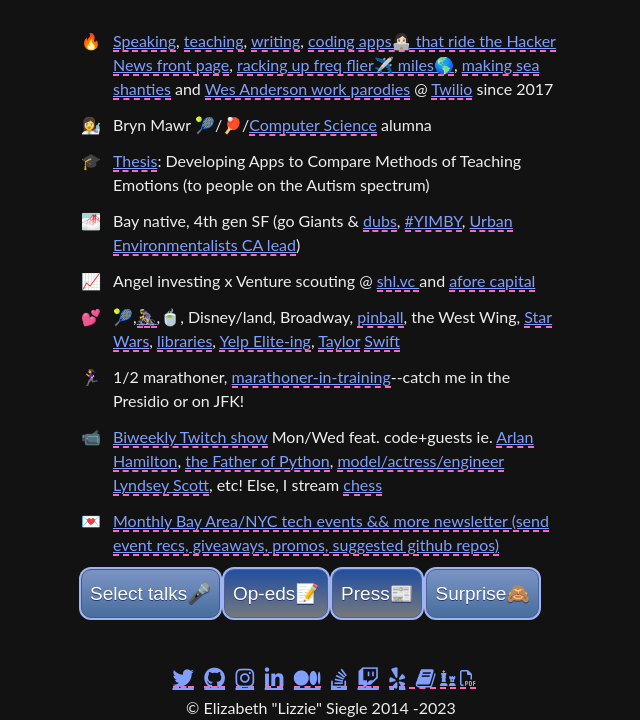
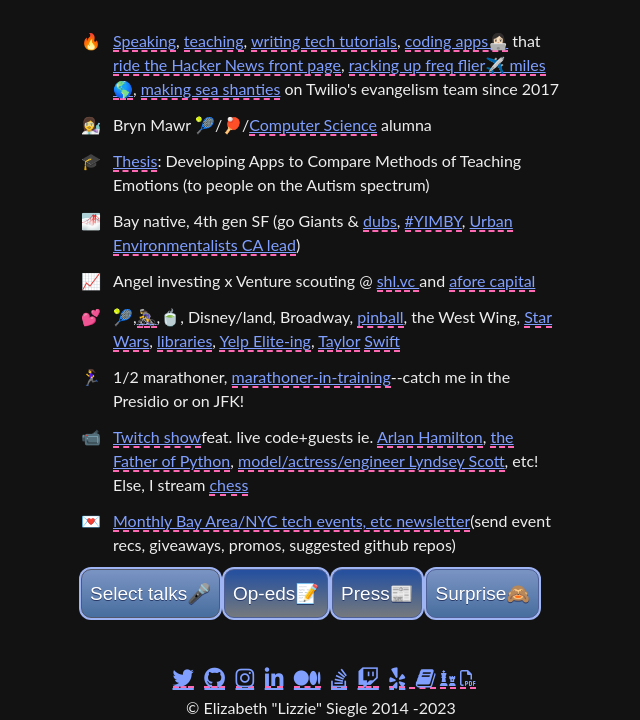
Before and after one commit to elizabethsiegle/elizabethsiegle.github.io, a plain HTML site: page index.html in a window 1280 px wide. Shown: the part 560-1280 px from the top of the page, without its empty margins (319-959 px from the left). Drawn offline with nearby package versions, Linux system fonts and the light colour scheme; a script that the page names is missing.

Commit message:
clean up links

```diff
--- a/index.html
+++ b/index.html
@@ -48,7 +48,7 @@
           </h1>
           <img class="circle" src="https://github.com/elizabethsiegle/tfjs-obj-detection-twilio-video-serverless/raw/main/bbox.gif" height="100%" width="100%" />
       <ul>
-        <li class="evangelizing"><a href = "https://www.slideshare.net/ElizabethLizzieSiegl" target="_blank" onclick="analytics.track('slideshare button clicked');">Speaking</a>, <a href ="https://ahoy.twilio.com/buildyourtwilioapp"onclick="analytics.track('build your twilio app button clicked');" target="_blank">teaching</a>, <a href = "https://www.twilio.com/blog/author/lsiegle" target="_blank">writing</a>, <a href = "https://github.com/elizabethsiegle" target="_blank" onclick="analytics.track('github profile button clicked');">coding apps👩🏻‍💻 that ride the Hacker News front page</a>, <a href ="https://demo.twilio.com/docs/classic.mp3" target="_blank" onclick="analytics.track('someone got rickrolled on your site');">racking up freq flier✈️ miles🌎</a>, <a href="https://www.tiktok.com/@lizziepikachu/video/6956720566501903622" target="_blank" onclick="analytics.track('sea shanty tiktok clicked');">making sea shanties</a> and <a href="https://www.instagram.com/p/Cr3_6fYMNhw" target="_blank">Wes Anderson work parodies</a> @ <a href="https://demo.twilio.com/docs/classic.mp3" target="_blank" onclick="analytics.track('someone clicked the Twilio link');">Twilio</a> since 2017</li>
+        <li class="evangelizing"><a href = "https://www.slideshare.net/ElizabethLizzieSiegl" target="_blank" onclick="analytics.track('slideshare button clicked');">Speaking</a>, <a href ="https://ahoy.twilio.com/buildyourtwilioapp"onclick="analytics.track('build your twilio app button clicked');" target="_blank">teaching</a>, <a href = "https://www.twilio.com/blog/author/lsiegle" target="_blank">writing tech tutorials</a>, <a href = "https://github.com/elizabethsiegle" target="_blank" onclick="analytics.track('github profile button clicked');">coding apps👩🏻‍💻</a> that <a href="https://news.ycombinator.com/item?id=26175894">ride the Hacker News front page</a>, <a href ="https://demo.twilio.com/docs/classic.mp3" target="_blank" onclick="analytics.track('someone got rickrolled on your site');">racking up freq flier✈️ miles🌎</a>, <a href="https://www.tiktok.com/@lizziepikachu/video/6956720566501903622" target="_blank" onclick="analytics.track('sea shanty tiktok clicked');">making sea shanties</a> on Twilio's evangelism team since 2017</li>
         <li class="studied">Bryn Mawr 🎾/🏓/<a href="https://cs.brynmawr.edu" onclick="analytics.track('bryn mawr cs button clicked');" target="_blank">Computer Science</a> alumna</li>
         <li class = "thesis">
             <a href="https://elizabethsiegle.github.io/thesis" onclick="analytics.track('thesis button clicked');" target="_blank">Thesis</a>: Developing Apps to Compare Methods of Teaching Emotions (to people on the Autism spectrum)</li>
@@ -56,8 +56,8 @@
         <li class = "scout">Angel investing x Venture scouting @ <a href = "https://shl.vc" onclick="analytics.track('shl.vc button clicked');" target="_blank">shl.vc </a>and <a href = "https://afore.vc" target="_blank">afore capital</a></li>
         <li class="loves">🎾,<a href = "https://www.strava.com/athletes/37425418" onclick="analytics.track('strava bike button clicked');" target="_blank">🚴‍♀️</a>,🍵, Disney/land, Broadway, <a href="https://x.com/jlengstorf/status/1526754718260731904" target="_blank">pinball</a>, the West Wing, <a href="https://www.instagram.com/p/Cr0zhquMc5n/" target="_blank">Star Wars</a>, <a href="https://x.com/lizziepika/status/1512813312504995844?s=20" target="_blank">libraries</a>, <a href="https://lizziepika.yelp.com" onclick="analytics.track('yelp button clicked');" target="_blank">Yelp Elite-ing</a>, <a href ="https://www.twilio.com/blog/js-console-methods-like-taylor-swift-folklore-lyrics" onclick="analytics.track('taylor swift blog button clicked');" target="_blank">Taylor</a> <a href="https://twitter.com/lizziepika/status/1582905028574031872" onclick="analytics.track('taylor swift tweet thread button clicked');" target="_blank">Swift</a></li>
         <li class = "goals">1/2 marathoner, <a href="https://x.com/lizziepika/status/1704211640085008695" target="_blank">marathoner-in-training</a>--catch me in the Presidio or on JFK!</li>
-        <li class = "weekly"><a href = "https://twitch.tv/lizziepikachu" onclick="analytics.track('twitch button clicked');" target="_blank">Biweekly Twitch show</a> Mon/Wed feat. code+guests ie. <a href = "https://www.itsaboutdamntime.com/events/lizzie-siegle-twitch-livestream" onclick="analytics.track('arlan hamilton button clicked');" target="_blank">Arlan Hamilton</a>, <a href = "https://twitter.com/twilio/status/1242617202098012162" onclick="analytics.track('guido van rossum button clicked');"  target="_blank">the Father of Python</a>, <a href = "https://twitter.com/Lyndsey360/status/1273018137600864257" onclick="analytics.track('lyndsey scott button clicked');" target="_blank">model/actress/engineer Lyndsey Scott</a>, etc! Else, I stream <a href = "https://www.chess.com/member/lizziepika" onclick="analytics.track('chess button clicked');" target="_blank">chess</a></li>
-        <li class = "monthly"><a href = "https://lizziepika.substack.com/" onclick="analytics.track('substack button clicked');" target="_blank">Monthly Bay Area/NYC tech events && more newsletter (send event recs, giveaways, promos, suggested github repos)</a></li>
+        <li class = "weekly"><a href = "https://twitch.tv/lizziepikachu" onclick="analytics.track('twitch button clicked');" target="_blank">Twitch show</a>feat. live code+guests ie. <a href = "https://www.itsaboutdamntime.com/events/lizzie-siegle-twitch-livestream" onclick="analytics.track('arlan hamilton button clicked');" target="_blank">Arlan Hamilton</a>, <a href = "https://twitter.com/twilio/status/1242617202098012162" onclick="analytics.track('guido van rossum button clicked');"  target="_blank">the Father of Python</a>, <a href = "https://twitter.com/Lyndsey360/status/1273018137600864257" onclick="analytics.track('lyndsey scott button clicked');" target="_blank">model/actress/engineer Lyndsey Scott</a>, etc! Else, I stream <a href = "https://www.chess.com/member/lizziepika" onclick="analytics.track('chess button clicked');" target="_blank">chess</a></li>
+        <li class = "monthly"><a href = "https://lizziepika.substack.com/" onclick="analytics.track('substack button clicked');" target="_blank">Monthly Bay Area/NYC tech events, etc newsletter</a>(send event recs, giveaways, promos, suggested github repos)</li>
         <div class="toggler">
           <button id="talks" onclick="analytics.track('talks button clicked');">Select talks🎤</button>
           <button id="opeds" onclick="analytics.track('opeds button clicked');">Op-eds📝</button>
@@ -73,7 +73,7 @@
           <li class = "speak_class"><a href = "https://twitter.com/loige/status/1646463038294302722" target="_blank">Italy ChatGPT Workaround with the OpenAI API @ jsday Verona 2023</a></li>
           <li class = "speak_class"><a href = "https://www.youtube.com/watch?v=RuA8bLSBX7U" target="_blank">Build your own ChatGPT over SMS</a> at <a href="https://pretalx.com/pytexas-2023/" target="_blank">PyTexas 2023</a></li>
             <li class = "speak_class"><a href = "https://twitter.com/javierluraschi/status/1456305445316927489" onclick="analytics.track('cascadiajs');" target="_blank">Mask || No Mask? with ML5.js</a> at <a href="https://2021.cascadiajs.com/speakers/lizzie-siegle" target="_blank">CascadiaJS 2021</a></li>
-            <li class = "speak_class"><a href="https://www.courier.com/blog/courier-live-building-a-low-code-conference-application-with-twilio-and/" onclick="analytics.track('courier');"target="_blank">Building a Low Code Conference Application with Twilio and Typeform</a> at <a href = "https://twitter.com/trycourier/status/1311372281600339968">SIGNAL 2020</a></li>
+            <li class = "speak_class"><a href="https://www.courier.com/blog/courier-live-building-a-low-code-conference-application-with-twilio-and/" onclick="analytics.track('courier');"target="_blank">Building a Low Code Conference Application w/ Twilio and Typeform</a> at <a href = "https://twitter.com/trycourier/status/1311372281600339968">SIGNAL 2020</a></li>
           <li class = "speak_class"><a href = "https://www.linkedin.com/video/live/urn:li:ugcPost:6857058091402371072/" onclick="analytics.track('SIGNAL DEI talk button clicked');" target="_blank">Twilio on Diversity, Equity, Inclusion, and Belonging</a></li>
           <li class = "speak_class"><a href = "https://www.youtube.com/watch?v=YdCH6614qt0" onclick="analytics.track('Rasa talk button clicked');" target="_blank">Deploying Intelligent Assistants @ <a href ="https://www.accelevents.com/e/l3ai" target="_blank">Rasa's L3 AI conf</a></li>
           <li class = "speak_class"><a href = "https://www.youtube.com/watch?v=z05bjEEgVQc" onclick="analytics.track('tf.js show and tell button clicked');" target="_blank">Sentiment Analysis with TensorFlow.js at the 1st TF.js Show and Tell</a></li>
```
